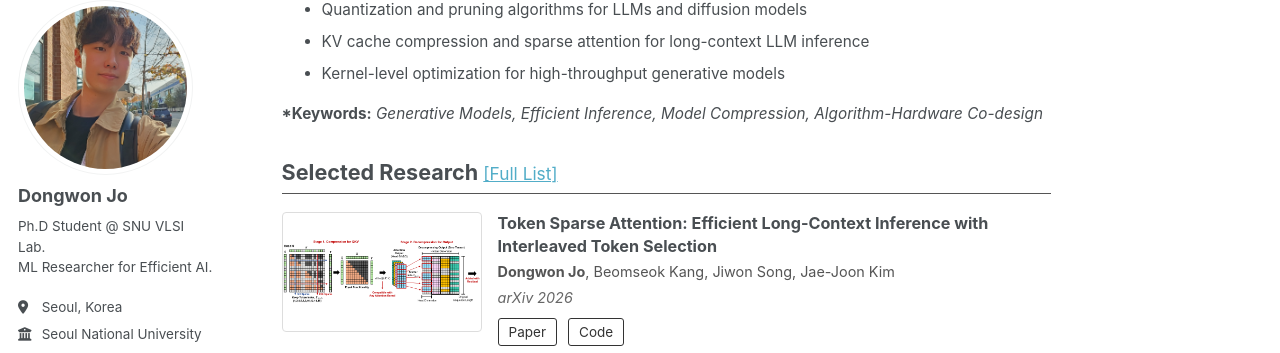
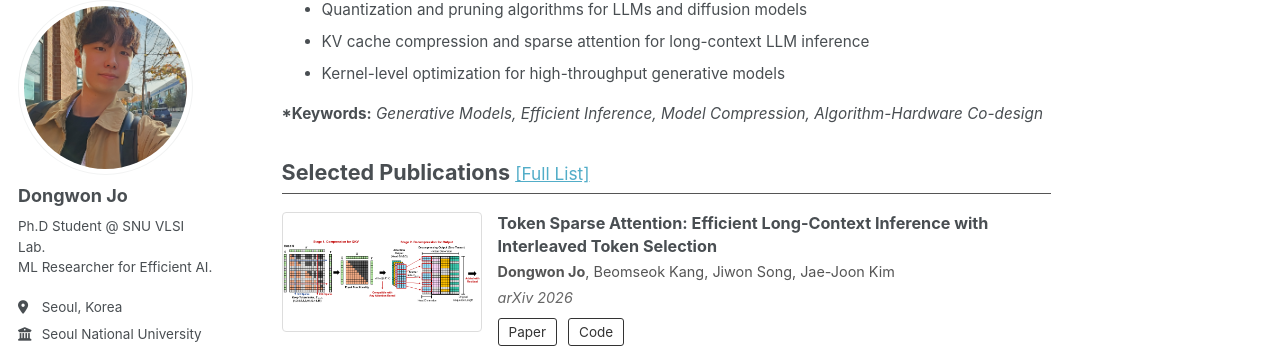
Before and after one commit to dongwonjo/dongwonjo.github.io, a Jekyll site: the page built from _pages/about.md, in a window 1280 px wide and 900 px high, scrolled down 595 px. Shown: the part 101-454 px from the top of the window. Built offline with Jekyll 4.4.1, drawn with Linux system fonts in a browser that asks for light colours; some web fonts are replaced; a script bundle is joined from its source files by our own code; library files that are not in the unit come from our copies.

Commit message:
Update about.md

```diff
--- a/_pages/about.md
+++ b/_pages/about.md
@@ -42,7 +42,7 @@ Currently, my research primarily targets <strong>generative models</strong>, inc
 <strong>*Keywords:</strong> <em>Generative Models, Efficient Inference, Model Compression, Algorithm-Hardware Co-design</em>
 </p>
 
-<p style="font-size: 1.2em; font-weight: bold; margin-top: 30px; margin-bottom: 0.2em;">Selected Research <a href="/publications/" style="font-size:0.8em; font-weight:normal; color:#52adc8;">[Full List]</a></p>
+<p style="font-size: 1.2em; font-weight: bold; margin-top: 30px; margin-bottom: 0.2em;">Selected Publications <a href="/publications/" style="font-size:0.8em; font-weight:normal; color:#52adc8;">[Full List]</a></p>
 <hr class="section-hr">
 <div class="selected-research">
 
```
